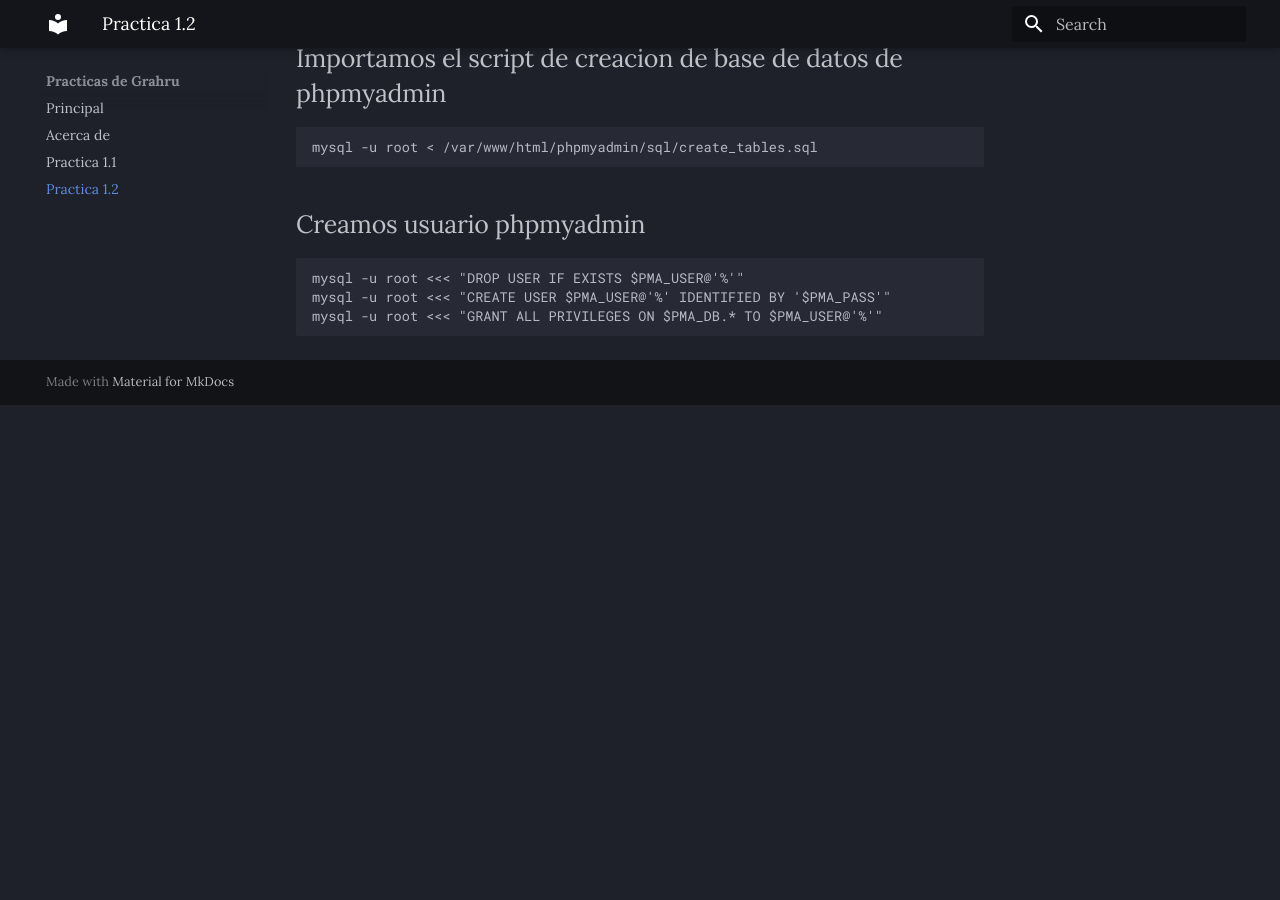
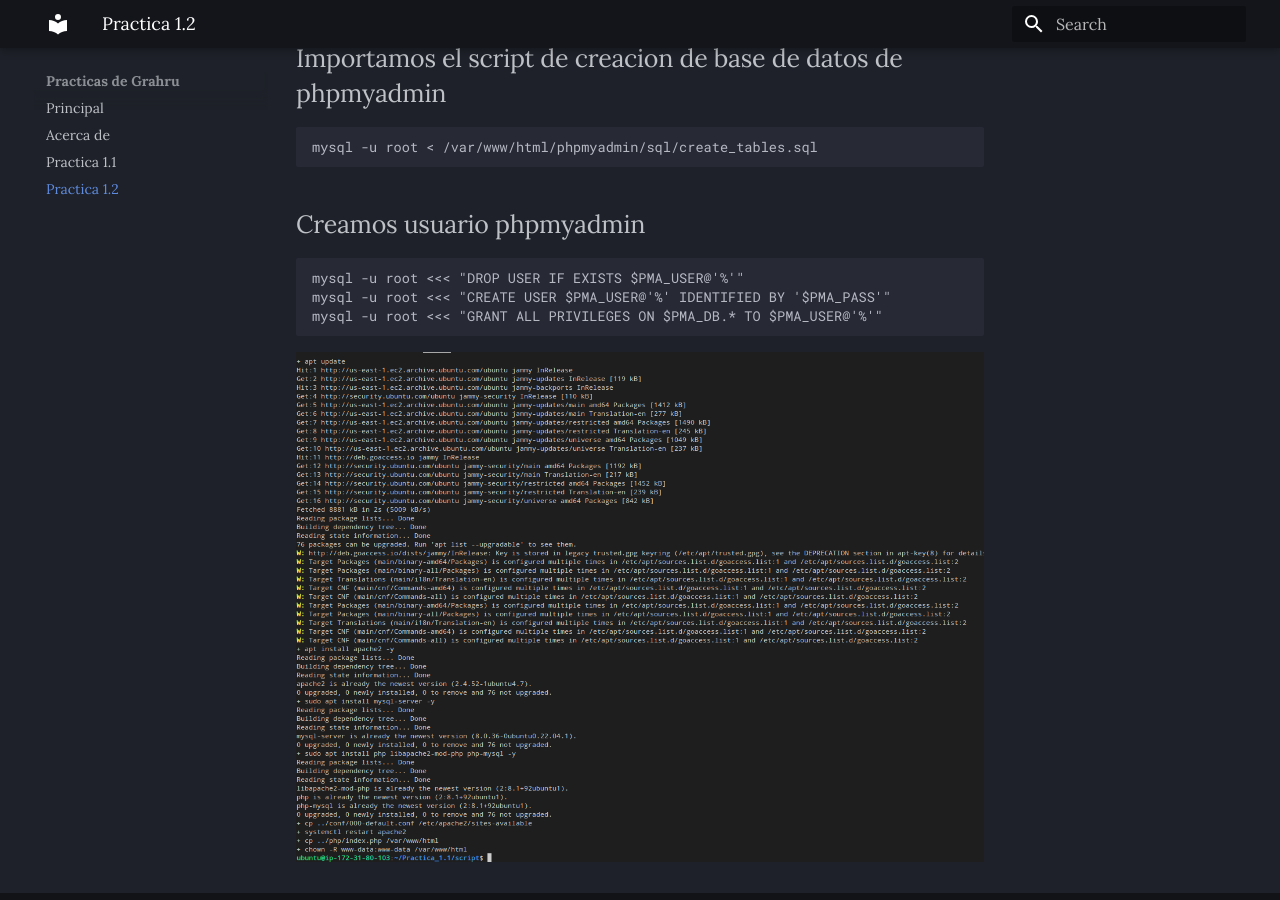
Before and after one commit to Grahru/mkdospersist, an MkDocs documentation site: the page built from docs/1-2.md, in a window 1280 px wide and 900 px high, scrolled down 4667 px. Built offline with MkDocs 1.6.1 and Material for MkDocs 9.7.7, drawn with Linux system fonts in a browser that asks for light colours; before the commit the page ends 5072 px from its top, so only the background shows below that.

Commit message:
Update 1-2.md

````diff
--- a/docs/1-2.md
+++ b/docs/1-2.md
@@ -156,3 +156,4 @@
 mysql -u root <<< "CREATE USER $PMA_USER@'%' IDENTIFIED BY '$PMA_PASS'"
 mysql -u root <<< "GRANT ALL PRIVILEGES ON $PMA_DB.* TO $PMA_USER@'%'"
 ```
+![](images/1.png)
````
